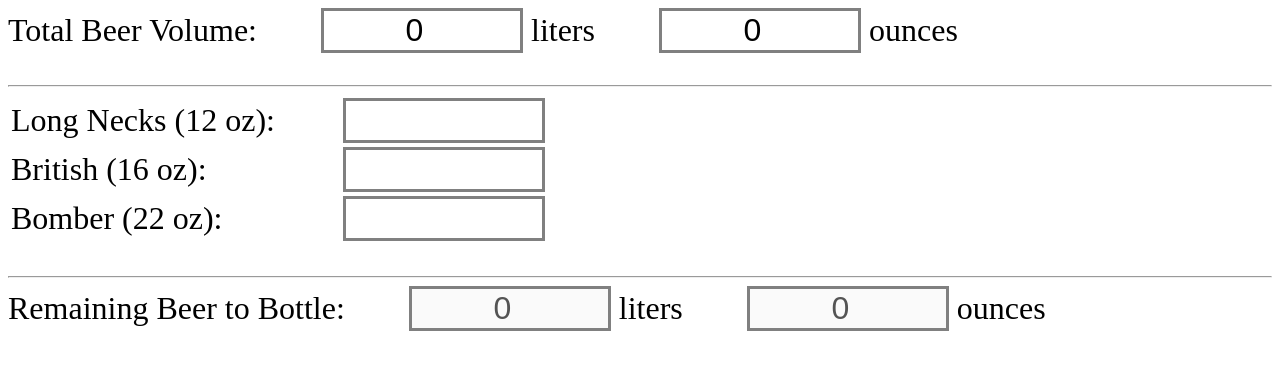
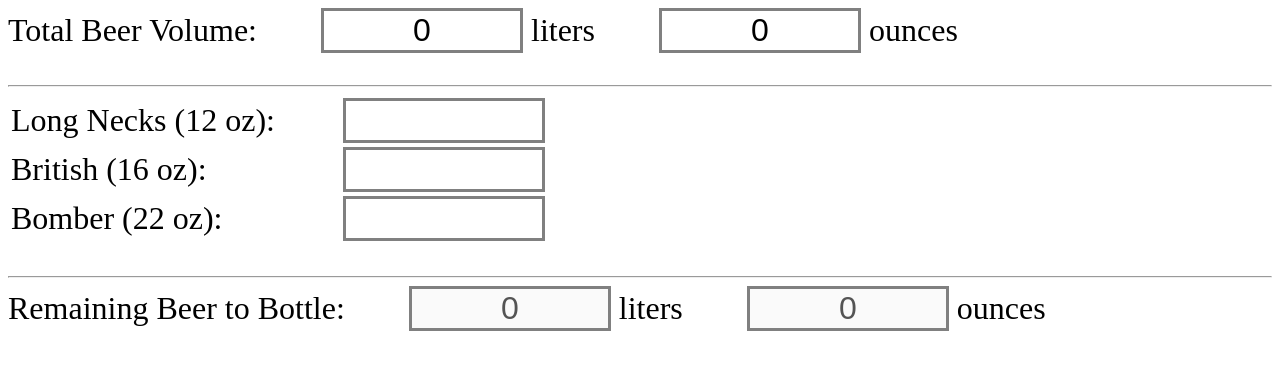
Before and after one commit to cobrew/bottlit, a Preact app: page / in a window 1280 px wide. Shown: the top 370 px of the page. Built offline with nearby package versions, Linux system fonts and the light colour scheme.

Commit message:
Fix bug when trying to enter decimals for volume input.

```diff
--- a/bottlit.css
+++ b/bottlit.css
@@ -29,6 +29,10 @@ input:focus {
   border-radius: 0.25em;
 }
 
+input.err {
+  background-color: #f99;
+}
+
 span#remaining-volume {
   font-size: 4em;
   font-weight: bold;
--- a/src/components/liquid-volume-input.tsx
+++ b/src/components/liquid-volume-input.tsx
@@ -11,22 +11,43 @@ interface LiquidVolumeProps {
 }
 
 interface LiquidVolumeState {
+  /** Only set when an invalid string is present. */
+  errValue_L: string;
+  errValue_OZ: string;
   volume: LiquidVolume;
 }
 
+const VALID_NUM_REGEX = new RegExp('^(([0-9]+)|([0-9]+[.][0-9]+))$')
+
+/** A UI component for liquid volume that has two linked inputs representing Litres and Ounces. */
 export class LiquidVolumeInput extends Component<LiquidVolumeProps, LiquidVolumeState> {
-  state = { volume: new LiquidVolume(0) };
+  state = { volume: new LiquidVolume(0), errValue_L: undefined, errValue_OZ: undefined };
 
-  handleChangeInput(e: Event, unitType: UnitDescriptor, props: LiquidVolumeProps) {
+  handleInput(e: Event, unitType: UnitDescriptor, props: LiquidVolumeProps) {
     const inputEl = e.target as HTMLInputElement;
-    const val = new LiquidVolume(inputEl.valueAsNumber, unitType);
-    this.setState({
-      volume: val,
-    });
-    if (props.updateQuantityFn) {
-      props.updateQuantityFn(val);
+    const amt = inputEl.value;
+    if (!amt || amt.match(VALID_NUM_REGEX)) {
+      this.handleChange(e, unitType, props);
+    } else {
+      if (unitType.description === 'L') {
+        this.setState({errValue_L: amt});
+      } else {
+        this.setState({errValue_OZ: amt});
+      }
     }
   };
+
+  handleChange(e: Event, unitType: UnitDescriptor, props: LiquidVolumeProps) {
+    const inputEl = e.target as HTMLInputElement;
+    const amt = inputEl.value;
+    if (!amt || amt.match(VALID_NUM_REGEX)) {
+      const val = new LiquidVolume(Number(amt), unitType);
+      this.setState({ volume: val, errValue_L: undefined, errValue_OZ: undefined });
+      if (props.updateQuantityFn) {
+        props.updateQuantityFn(val);
+      }
+    }
+  }
 
   handleFocus(evt: Event) {
     const inputEl = evt.target as HTMLInputElement;
@@ -38,20 +59,22 @@ export class LiquidVolumeInput extends Component<LiquidVolumeProps, LiquidVolume
       <div>
         <label>{props.labelString}:</label>
         <input
-          type="number"
+          type="text"
+          class={this.state.errValue_L ? "err" : ""}
           disabled={!props.editable}
-          value={this.props.editable ? this.state.volume.get(LITRE) : this.props.volume.get(LITRE)}
+          value={this.props.editable ? (this.state.errValue_L ?? this.state.volume.get(LITRE)) : this.props.volume.get(LITRE)}
           onFocus={this.handleFocus}
-          onInput={(evt) => this.handleChangeInput(evt, LITRE, props)}
+          onInput={(evt) => this.handleInput(evt, LITRE, props)}
           placeholder="Litres"
         />
         <span> liters</span>
         <input
-          type="number"
+          type="text"
+          class={this.state.errValue_OZ ? "err" : ""}
           disabled={!props.editable}
-          value={this.props.editable ? this.state.volume.get(OZ) : this.props.volume.get(OZ)}
+          value={this.props.editable ? (this.state.errValue_OZ ?? this.state.volume.get(OZ)) : this.props.volume.get(OZ)}
           onFocus={this.handleFocus}
-          onInput={(evt) => this.handleChangeInput(evt, OZ, props)}
+          onInput={(evt) => this.handleInput(evt, OZ, props)}
           placeholder="Ounces"
         />
         <span> ounces</span>
```
